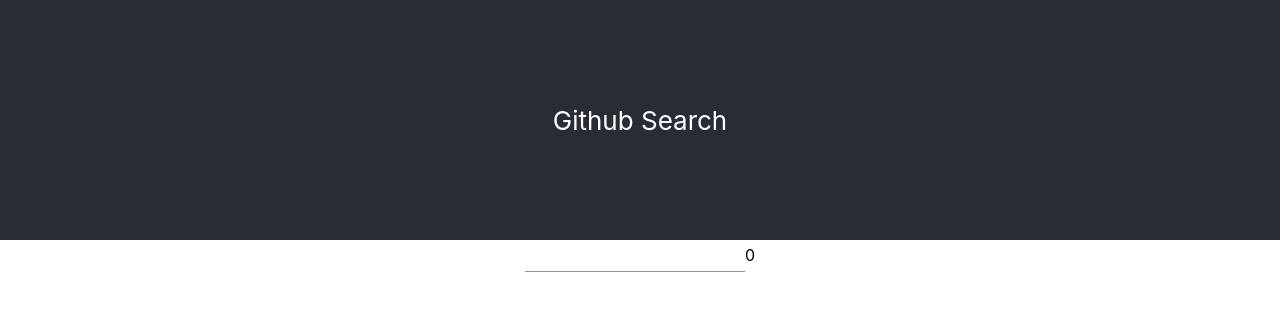
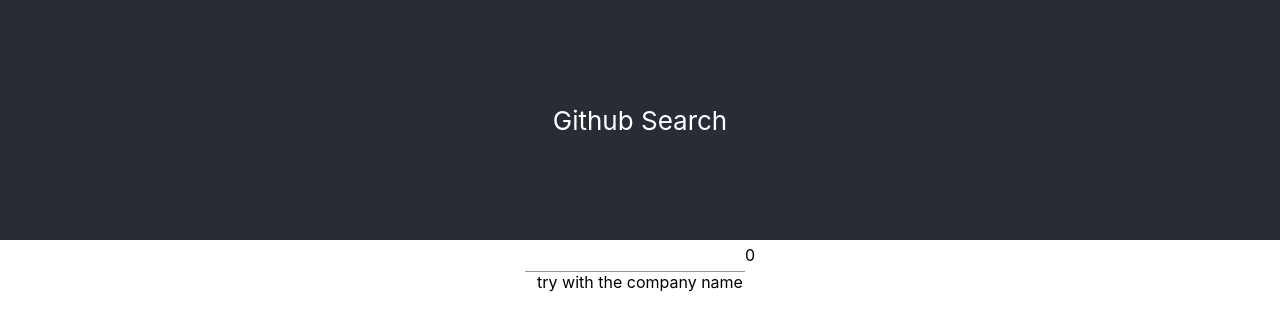
Before and after one commit to hcarine/githubSearch, a React (Create React App) app: page / in a window 1280 px wide. Shown: the top 330 px of the page. Built offline with nearby package versions, Linux system fonts and the light colour scheme.

Commit message:
documentation  and refactoring

```diff
--- a/src/App.js
+++ b/src/App.js
@@ -18,6 +18,10 @@
       </header>
       <SearchProject callApi={callApi}/>
      {result.length && <CompanyDetails companyProjects={result}/>}
+     {!result.length &&
+       <div>
+          try with the company name
+       </div>}
     </div>
   );
 }
--- a/src/components/CompanyDetails.js
+++ b/src/components/CompanyDetails.js
@@ -3,22 +3,17 @@
 import FilterProjects from './FilterProjects'
 import { getPrograminLanguages } from '../commons/utils';
 
-
 const CompanyDetails = ({companyProjects}) => {
     const [projects, setProjects] = useState(companyProjects)
-
-    //useEffect(() => { setProjects(companyProjects) });
 
     const programinLanguages = getPrograminLanguages(companyProjects);
 
     const filteProjectByLanguage = (projects,language) => {
-        console.log(projects.filter(project=> project.language === language))
-        const a= projects.filter(project=> project.language === language)
-        setProjects(a)
+        const filteredProjecs= projects.filter(project=> project.language === language)
+        setProjects(filteredProjecs)
     }
 
-
-    return  companyProjects.length  ? (
+    return  (
         <div>
             <h1>
                 <img src={companyProjects[0].owner.avatar_url} alt="company avatar" height="42" width="42"></img>
@@ -30,14 +25,10 @@
                 <FilterProjects languages={programinLanguages} callBack={filteProjectByLanguage} projects={projects}/>
             </div>
 
-
             <h2>Projects</h2>
             <ProjectCards projects={projects}/>
         </div>
-       ):
-       <div>
-           The company does not exist
-       </div>
+    )
 }
 
 export default CompanyDetails;
--- a/src/components/ProjectCards.js
+++ b/src/components/ProjectCards.js
@@ -10,7 +10,6 @@
 }
 
 const ProjectCards = ({projects}) => {
-  console.log({projects})
     return projects.map(project=>
         (
         <Card style={cardStyle} key={project.id}>
```
Also changed, not shown: 1 other file (tests, documents, lock files or other folders).
